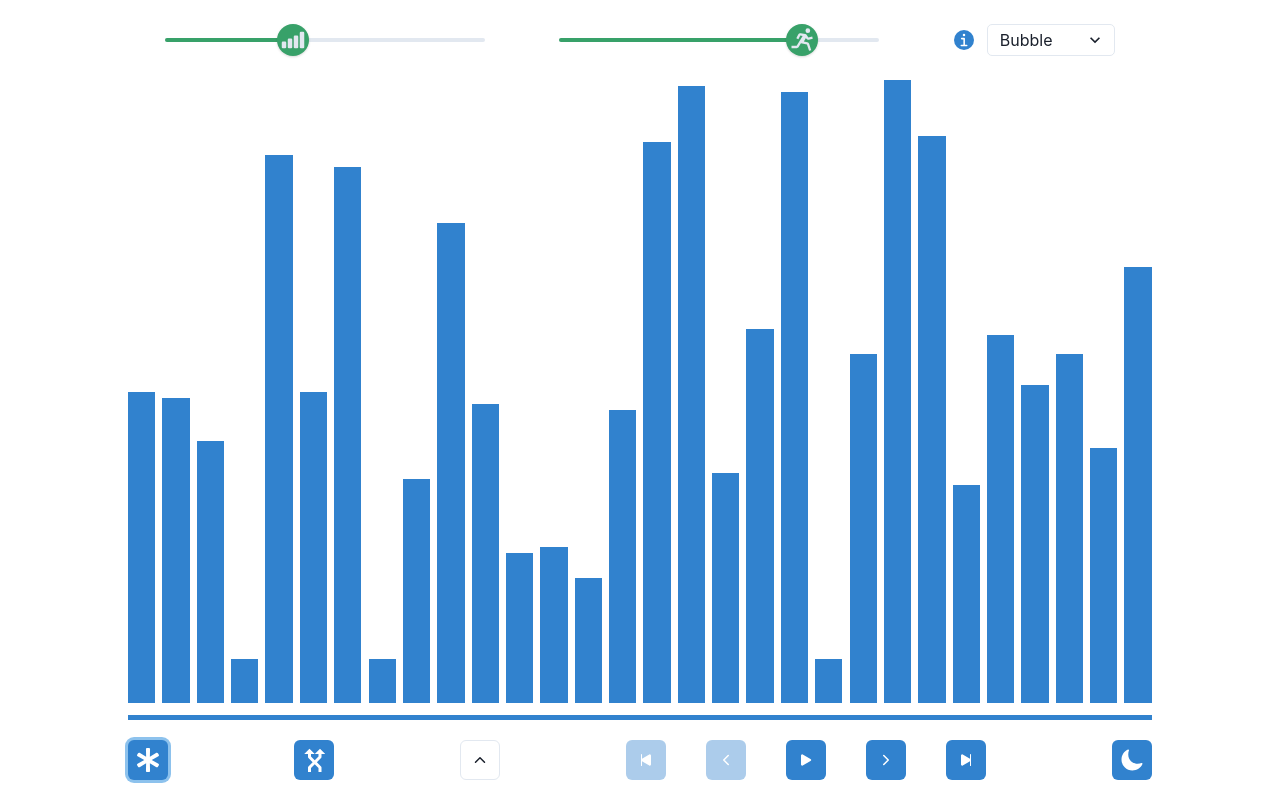
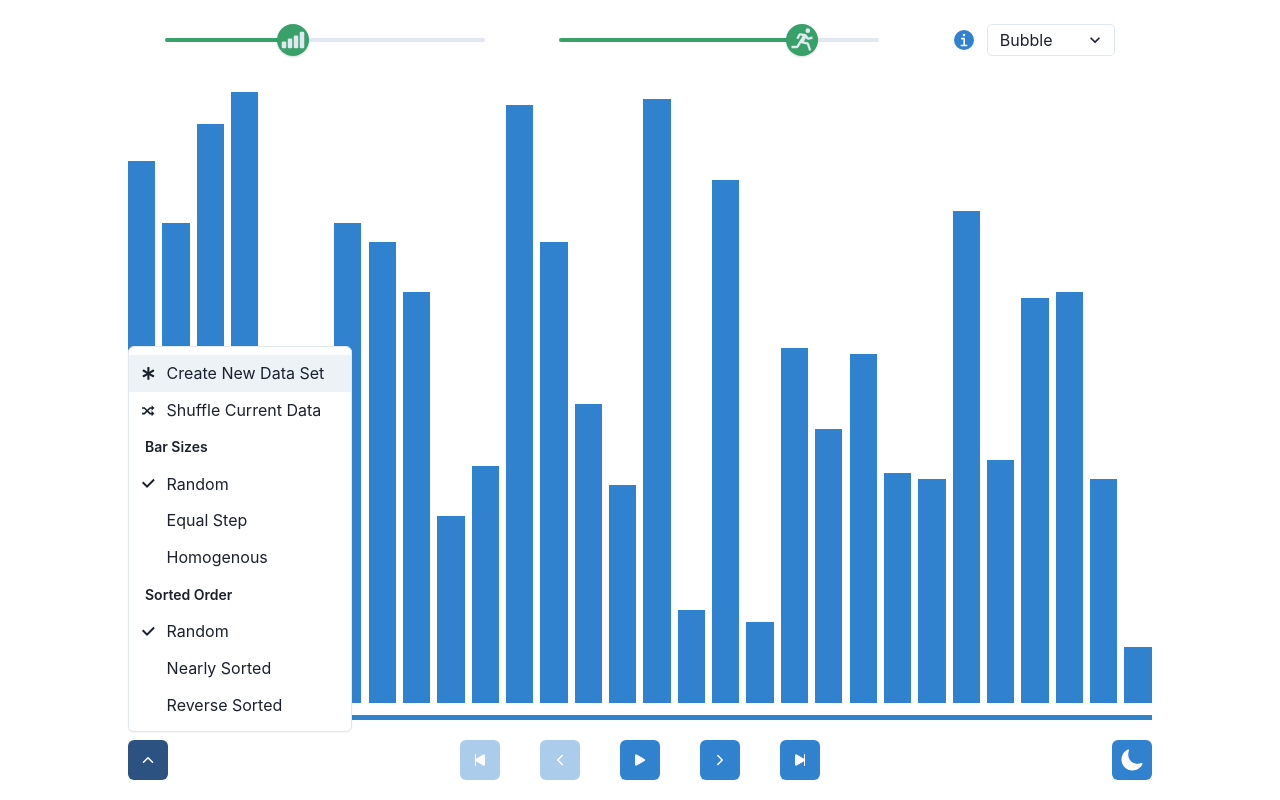
Before and after one commit to glendonintendo/sorting-visualizer, a React (Create React App) app: page / in a window 1280 px wide. Both pictures are taken after a click on the button 148 px from the left and 760 px from the top of the page. Built offline with nearby package versions, Linux system fonts and the light colour scheme.

Commit message:
add array option funcitonality

```diff
--- a/src/App.js
+++ b/src/App.js
@@ -10,7 +10,7 @@ import cloneArrayOfObjects from "./utils/cloneArrayOfObjects";
 import getEndArrayState from "./utils/getEndArrayState";
 import getForwardStepArray from "./utils/getForwardStepArray";
 import getBackStepArray from "./utils/getBackStepArray";
-import randomizeArray from "./utils/arrayOptions/getRandomOrder";
+import randomizeArray from "./utils/arrayOptions/randomOrder";
 
 function App() {
   const [isPlaying, setIsPlaying] = useState(false);
@@ -22,10 +22,16 @@ function App() {
   const currentAnimation = useRef(0);
   const beginArrayState = useRef(cloneArrayOfObjects(arrayBars));
   const endArrayState = useRef(getEndArrayState(arrayBars));
+  const barHeights = useRef("random");
+  const sortedOrder = useRef("random");
   const { colorMode, toggleColorMode } = useColorMode();
 
   const initializeArrayState = () => {
-    const array = generateArrayBars(arraySize);
+    const array = generateArrayBars(
+      arraySize,
+      barHeights.current,
+      sortedOrder.current
+    );
 
     setArrayBars(array);
     beginArrayState.current = cloneArrayOfObjects(array);
@@ -104,6 +110,14 @@ function App() {
     currentAnimation.current = 0;
   };
 
+  const setBarHeights = (newBarHeights) => {
+    barHeights.current = newBarHeights;
+  };
+
+  const setSortedOrder = (newSortedOrder) => {
+    sortedOrder.current = newSortedOrder;
+  };
+
   useEffect(() => {
     if (isPlaying) {
       const animationTimer = setTimeout(stepForwardAnimation, animationSpeed);
@@ -153,6 +167,8 @@ function App() {
         toggleColorMode={toggleColorMode}
         colorMode={colorMode}
         shuffleArrayBars={shuffleArrayBars}
+        setBarHeights={setBarHeights}
+        setSortedOrder={setSortedOrder}
       />
     </>
   );
--- a/src/components/Controller.js
+++ b/src/components/Controller.js
@@ -1,6 +1,4 @@
 import { Flex, IconButton, HStack, Tooltip } from "@chakra-ui/react";
-import { FaAsterisk } from "react-icons/fa";
-import { ImShuffle } from "react-icons/im";
 import {
   IoPlaySkipBack,
   IoChevronBack,
@@ -28,6 +26,8 @@ const Controller = ({
   colorMode,
   initializeArrayState,
   shuffleArrayBars,
+  setBarHeights,
+  setSortedOrder,
 }) => {
   const playPauseButton = isPlaying ? (
     <Tooltip hasArrow label="pause" bg="gray.300" color="black">
@@ -57,30 +57,12 @@ const Controller = ({
       mx="auto"
       justify="space-between"
     >
-      <Tooltip hasArrow label="new data set" bg="gray.300" color="black">
-        <IconButton
-          aria-label="Create new data set"
-          onClick={initializeArrayState}
-          icon={<FaAsterisk />}
-          colorScheme="blue"
-          fontSize="24px"
-          isDisabled={isPlaying}
-        ></IconButton>
-      </Tooltip>
-
-      <Tooltip hasArrow label="shuffle data set" bg="gray.300" color="black">
-        <IconButton
-          aria-label="Shuffle current data set"
-          onClick={shuffleArrayBars}
-          icon={<ImShuffle />}
-          colorScheme="blue"
-          fontSize="24px"
-          isDisabled={isPlaying}
-          transform="rotate(-90deg)"
-        ></IconButton>
-      </Tooltip>
-
-      <OptionsMenu />
+      <OptionsMenu
+        initializeArrayState={initializeArrayState}
+        shuffleArrayBars={shuffleArrayBars}
+        setBarHeights={setBarHeights}
+        setSortedOrder={setSortedOrder}
+      />
 
       <HStack spacing={{ base: "8px", md: "20px", lg: "40px" }}>
         <Tooltip hasArrow label="skip to beginning" bg="gray.300" color="black">
--- a/src/components/OptionsMenu.js
+++ b/src/components/OptionsMenu.js
@@ -1,18 +1,60 @@
-import { Menu, MenuButton, MenuList, IconButton, MenuOptionGroup, MenuItemOption } from "@chakra-ui/react";
+import {
+  Menu,
+  MenuButton,
+  MenuList,
+  IconButton,
+  MenuOptionGroup,
+  MenuItemOption,
+  MenuItem,
+} from "@chakra-ui/react";
+import { FaAsterisk } from "react-icons/fa";
+import { ImShuffle } from "react-icons/im";
 import { IoChevronUp } from "react-icons/io5";
 
-const OptionsMenu = () => {
+const OptionsMenu = ({
+  initializeArrayState,
+  shuffleArrayBars,
+  setBarHeights,
+  setSortedOrder,
+}) => {
+  const barHeightOnChange = (target) => {
+    setBarHeights(target);
+  };
+
+  const sortedOrderOnChange = (target) => {
+    setSortedOrder(target);
+  };
+
   return (
     <Menu closeOnSelect={false}>
-      <MenuButton as={IconButton} icon={<IoChevronUp />} variant="outline">
-      </MenuButton>
+      <MenuButton
+        as={IconButton}
+        icon={<IoChevronUp />}
+        colorScheme="blue"
+      ></MenuButton>
       <MenuList>
-        <MenuOptionGroup defaultValue="random" title="Bar Sizes" type="radio">
+        <MenuItem icon={<FaAsterisk />} onClick={initializeArrayState}>
+          Create New Data Set
+        </MenuItem>
+        <MenuItem icon={<ImShuffle />} onClick={shuffleArrayBars}>
+          Shuffle Current Data
+        </MenuItem>
+        <MenuOptionGroup
+          defaultValue="random"
+          title="Bar Sizes"
+          type="radio"
+          onChange={barHeightOnChange}
+        >
           <MenuItemOption value="random">Random</MenuItemOption>
           <MenuItemOption value="equal-step">Equal Step</MenuItemOption>
           <MenuItemOption value="homogenous">Homogenous</MenuItemOption>
         </MenuOptionGroup>
-        <MenuOptionGroup defaultValue="random" title="Sorted Order" type="radio">
+        <MenuOptionGroup
+          defaultValue="random"
+          title="Sorted Order"
+          type="radio"
+          onChange={sortedOrderOnChange}
+        >
           <MenuItemOption value="random">Random</MenuItemOption>
           <MenuItemOption value="nearly-sorted">Nearly Sorted</MenuItemOption>
           <MenuItemOption value="reverse-sorted">Reverse Sorted</MenuItemOption>
--- a/src/utils/arrayOptions/nearlySorted.js
+++ b/src/utils/arrayOptions/nearlySorted.js
@@ -1,9 +1,9 @@
 import swap from "../swap";
 
 const nearlySortArray = (array) => {
-  array.sort((a,b) => a.barHeight - b.barHeight)
+  array.sort((a, b) => a.barHeight - b.barHeight);
   const numInversions = Math.floor(
-    Math.random() * ((array.length / 10) - (array.length / 5)) + (array.length / 5)
+    Math.random() * (array.length / 10 - array.length / 5) + array.length / 5
   );
 
   const idxSet = new Set();
@@ -22,6 +22,6 @@ const getValidIdx = (array, idxSet) => {
       return idx;
     }
   }
-}
+};
 
 export default nearlySortArray;
--- a/src/utils/arrayOptions/randomOrder.js
+++ b/src/utils/arrayOptions/randomOrder.js
@@ -6,6 +6,6 @@ const randomizeArray = (array) => {
     swap(array, i, randIdx);
   }
   return array;
-}
+};
 
 export default randomizeArray;
```
Also changed, not shown: src/utils/randomizeArray.js (deleted, +0 -11 lines).
